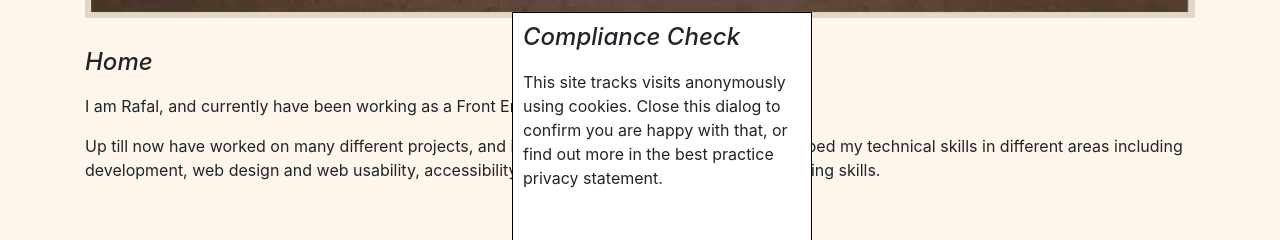
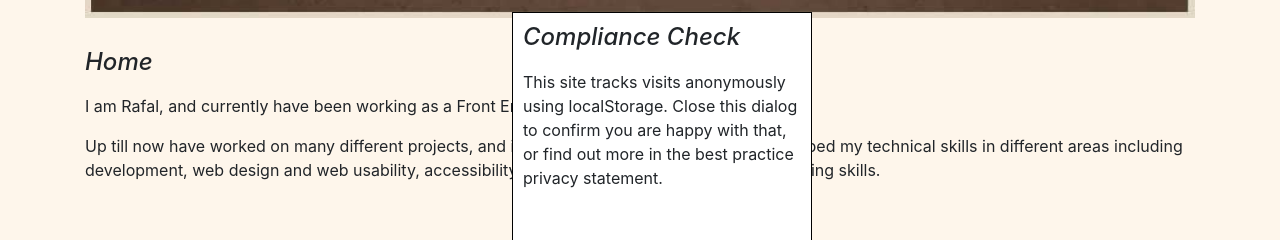
Before and after one commit to drozdek/react-app-boilerplate, a React app: page /Home#/ in a window 1280 px wide. Shown: the part 408-648 px from the top of the page. Built offline with nearby package versions, Linux system fonts and the light colour scheme.

Commit message:
change gdpr copy

```diff
--- a/src/Components/UI/Popup/index.jsx
+++ b/src/Components/UI/Popup/index.jsx
@@ -40,7 +40,7 @@ class Popup extends Component {
         { this.state.consent === false ? (
         <div className={Styles.popup}>
           <h4>Compliance Check</h4>
-          <p>This site tracks visits anonymously using cookies. Close this dialog to confirm you are happy with that, or find out more in the best practice privacy statement.</p>
+          <p>This site tracks visits anonymously using localStorage. Close this dialog to confirm you are happy with that, or find out more in the best practice privacy statement.</p>
           <button className={Styles.button} onClick={this.consentClick.bind(this)}>Agree and close</button>
         </div>
         ) : (
```
